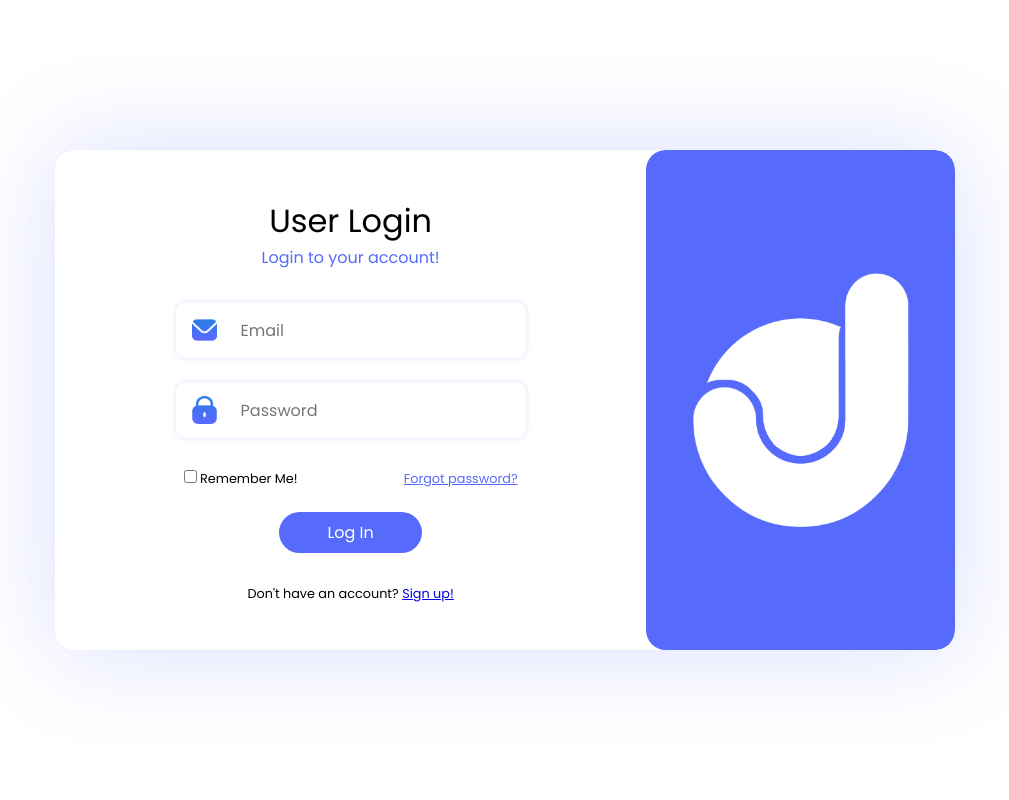
After one commit to hassaanahmedc/joborbitz-app, a PHP site: page /pages/login.html in a window 1280 px wide. The commit adds this page. Shown: the whole page, without its empty margins (135-1144 px from the left). Run offline with PHP 8.4, Linux system fonts and the light colour scheme.

Commit message:
added login page

```diff
--- a/index.html
+++ b/index.html
@@ -39,7 +39,7 @@
                             <li><a href="#">Contact</a></li>
                         </div>
                         <div class="loginButton">
-                            <li><a href="#" class="btn navBtn">Login</a></li>
+                            <li><a href="./pages/login.html" class="btn navBtn">Login</a></li>
                         </div>
                     </ul>
                 </nav>
--- /dev/null
+++ b/pages/login.html
@@ -0,0 +1,51 @@
+<!DOCTYPE html>
+<html lang="en">
+
+<head>
+    <meta charset="UTF-8">
+    <meta http-equiv="X-UA-Compatible" content="IE=edge">
+    <meta name="viewport" content="width=device-width, initial-scale=1.0">
+    <title>JobOrbitz | Login to your account</title>
+    <link rel="stylesheet" href="./styles/login.css">
+</head>
+
+<body>
+    <div class="wrapper">
+        <div class="wrapper-left">
+            <h2>User Login</h2>
+            <h4>Login to your account!</h4>
+            <form action="">
+                <div class="input-container">
+                    <label for="email">
+                        <img src="./assets/envelope.png" alt="icon">
+                    </label>
+                    <input type="email" name="email" id="email" placeholder="Email">
+                </div>
+                <div class="input-container">
+                    <label for="password">
+                        <img src="./assets/lock.png" alt="icon">
+                    </label>
+                    <input type="password" name="password" id="password" placeholder="Password">
+                </div>
+                <div class="extra">
+                    <div class="checkbox-container">
+                        <input type="checkbox" id="checkbox">
+                        <label for="checkbox">Remember Me!</label>
+                    </div>
+                    <a href="#">Forgot password?</a>
+                </div>
+                <div class="submit-button">
+                    <button type="submit">Log In</button>
+                </div>
+            </form>
+            <div class="signup">
+                <p><span>Don't have an account?</span> <a href="#">Sign up!</a></p>
+            </div>
+        </div>
+        <div class="wrapper-right">
+            <img src="./assets/Layer 14.png" alt="">
+        </div>
+    </div>
+</body>
+
+</html>
--- /dev/null
+++ b/pages/styles/login.css
@@ -0,0 +1,129 @@
+@import url('https://fonts.googleapis.com/css2?family=Poppins:wght@100;200;300;400;500;600;700;800;900&display=swap');
+
+* {
+    margin: 0;
+    padding: 0;
+    box-sizing: border-box;
+    font-family: 'Poppins', sans-serif;
+}
+
+body {
+    display: flex;
+    justify-content: center;
+    align-items: center;
+    min-height: 100vh;
+}
+
+.wrapper {
+    height: 500px;
+    width: 95vw;
+    max-width: 900px;
+    border-radius: 20px;
+    box-shadow: 0 0 100px #566cfc3b;
+    display: flex;
+    overflow: hidden;
+}
+
+.wrapper-left {
+    flex: 1.5;
+    padding: 4rem;
+    display: flex;
+    flex-direction: column;
+    justify-content: center;
+    align-items: center;
+}
+
+.wrapper-left h2 {
+    font-size: 2rem;
+    font-weight: 400;
+}
+
+.wrapper-left h4 {
+    font-size: 1rem;
+    font-weight: 400;
+    color: #566bfc;
+    margin-bottom: 2rem;
+}
+
+.input-container {
+    display: flex;
+    box-shadow: 0 0 5px #566cfc3b;
+    border-radius: 10px;
+    overflow: hidden;
+    width: 350px;
+    height: 3.5rem;
+    padding: 0 1rem;
+    gap: 1.5rem;
+    margin-bottom: 1.5rem;
+}
+
+.input-container label {
+    display: flex;
+    justify-content: center;
+    align-items: center;
+}
+
+.input-container label img {
+    width: 25px;
+    vertical-align: center;
+}
+
+.input-container input {
+    all: unset;
+    width: 100%;
+}
+
+.extra {
+    display: flex;
+    justify-content: space-between;
+    font-size: .8rem;
+    padding: .5rem;
+    align-items: center;
+}
+
+.extra a {
+    color: #566bfc;
+}
+
+.submit-button {
+    display: flex;
+    justify-content: center;
+    padding: 1rem;
+}
+
+.submit-button button {
+    all: unset;
+    padding: .5rem 3rem;
+    background-color: #566bfc;
+    color: white;
+    border-radius: 50px;
+    cursor: pointer;
+}
+
+.signup {
+    font-size: .8rem;
+    margin-top: 1rem;
+}
+
+.wrapper-right {
+    flex: 1;
+    background-color: #566bfc;
+    display: flex;
+    justify-content: center;
+    align-items: center;
+    border-radius: 20px;
+}
+
+.wrapper-right img {
+    width: 70%;
+}
+
+@media screen and (max-width: 800px) {
+    .wrapper-right {
+        display: none;
+    }
+
+    .input-container {
+        width: 100%;
+    }
+}
--- a/styles.css
+++ b/styles.css
@@ -11,7 +11,7 @@
 
 html {
     scroll-behavior: smooth;
-    scrollbar-width: none;
+    /* scrollbar-width: none; */
 }
 
 ::selection {
@@ -181,7 +181,7 @@ header {
     align-items: center;
     min-height: 400px;
     flex-wrap: wrap;
-    gap: 2rem;
+    gap: 1rem;
     background-color: white;
     padding: 2rem;
 }
--- a/tablets.css
+++ b/tablets.css
@@ -52,6 +52,8 @@
     .circle:nth-child(1) {
         height: 60vw;
         width: 60vw;
+        max-height: 300px;
+        max-width: 300px;
         bottom: -6vh;
         left: -20vw;
         background: linear-gradient(135deg, rgba(0, 0, 255, 0), #d8ddff);
@@ -62,7 +64,8 @@
         right: -10vw;
         height: 45vw;
         width: 45vw;
+        max-height: 200px;
+        max-width: 200px;
         background: linear-gradient(45deg, rgb(0, 0, 211), #c9d0ff);
     }
-
 }
```
Also changed, not shown: pages/assets/Layer 14.png (added), pages/assets/envelope.png (added), pages/assets/lock.png (added).
